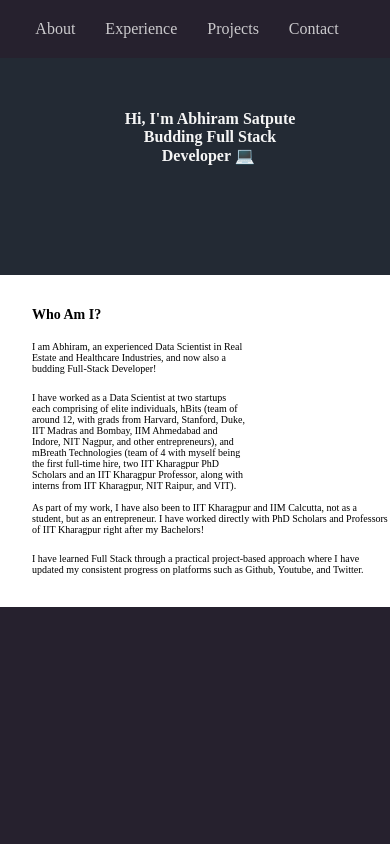
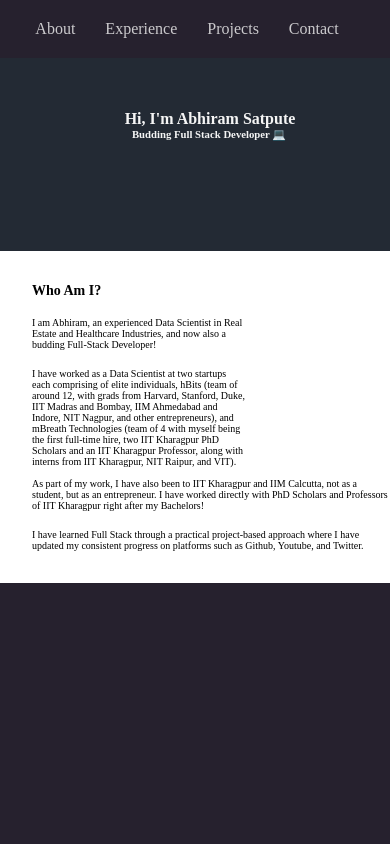
Before and after one commit to abhiram11/Portfolio-from-Scratch, a React (Create React App) app: page / in a window 390 px wide. Shown: the top 844 px of the page. Built offline with nearby package versions, Linux system fonts and the light colour scheme; a web font is replaced by a local one.

Commit message:
banner styled for media queries

```diff
--- a/src/components/Banner/Banner.css
+++ b/src/components/Banner/Banner.css
@@ -11,6 +11,14 @@
   /* border: 1px solid red; */
   padding: 25%;
   color: whitesmoke;
+}
+
+.typed-text-bigscreen {
+  display: block;
+}
+
+.typed-text-smallscreen {
+  display: none;
 }
 
 .intro__background {
@@ -37,8 +45,12 @@
   .intro__title > h1 {
     font-size: 16px;
   }
-  /*
-  .typed_text {
-    wrapper: h5;
-  } */
+
+  .typed-text-bigscreen {
+    display: none;
+  }
+
+  .typed-text-smallscreen {
+    display: block;
+  }
 }
--- a/src/components/Banner/index.js
+++ b/src/components/Banner/index.js
@@ -42,9 +42,23 @@ function Banner() {
         </LazyLoadComponent>
         <h1>Hi, I'm Abhiram Satpute</h1>
         <Typical
-          className="typed-text"
+          className="typed-text-bigscreen"
           loop={Infinity}
           wrapper="h4"
+          steps={[
+            "Experienced Data Scientist 🚀",
+            500,
+            options,
+            "Budding Full Stack Developer 💻",
+            500,
+            "Thanks for staying > 10 seconds here 😁",
+            500,
+          ]}
+        />
+        <Typical
+          className="typed-text-smallscreen"
+          loop={Infinity}
+          wrapper="h6"
           steps={[
             "Experienced Data Scientist 🚀",
             500,
```
